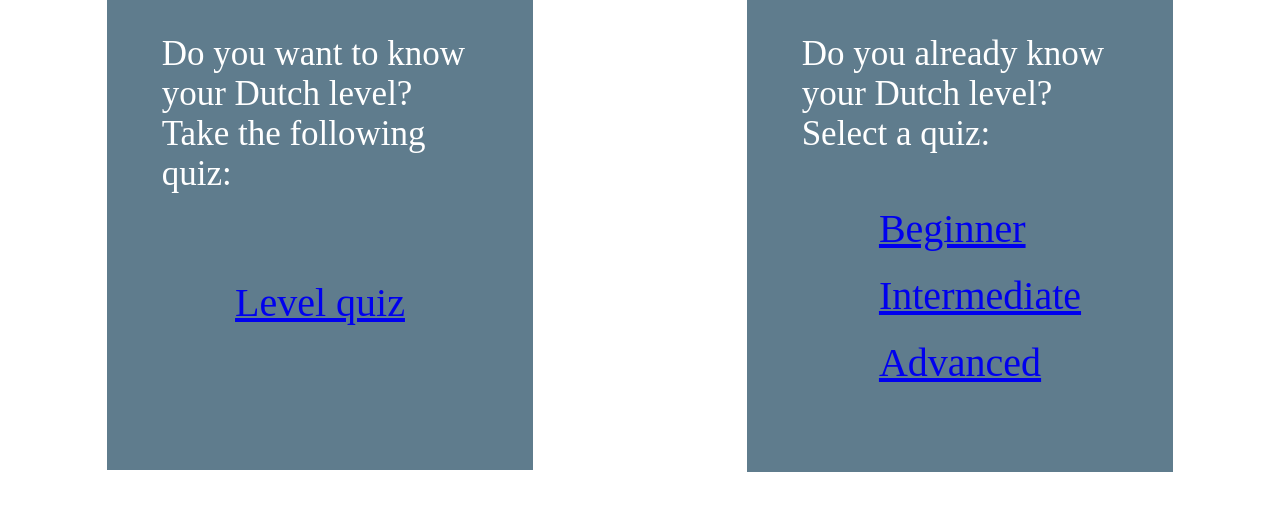
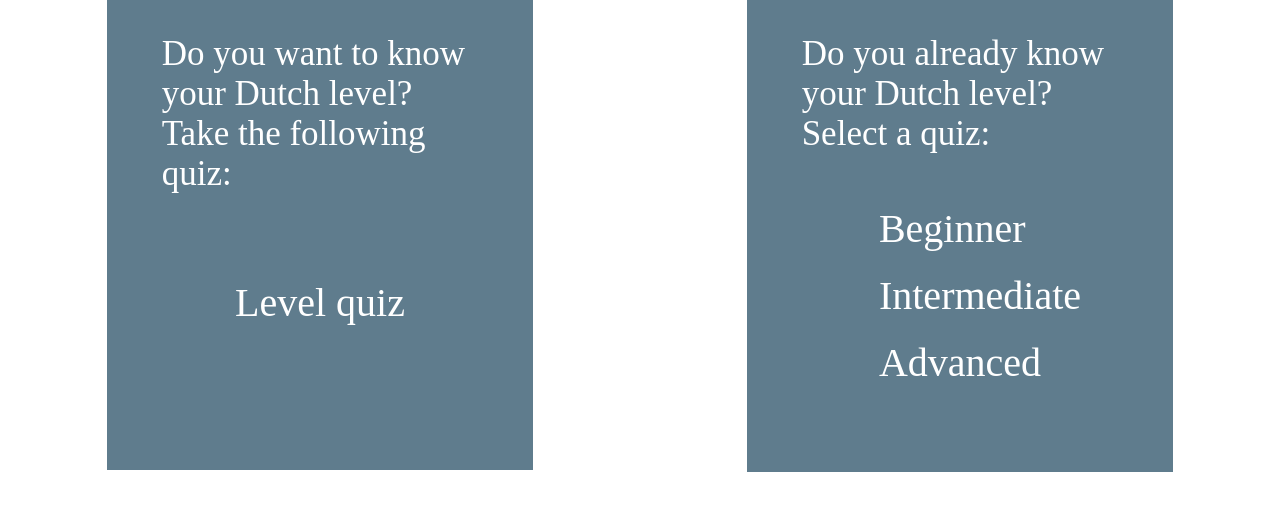
Before and after one commit to beyzaolmez/pimWebsite, a PHP site: page /conversation/selectQuiz.php in a window 1280 px wide. Shown: the part 274-785 px from the top of the page. Run offline with PHP 8.4, Linux system fonts and the light colour scheme.

Commit message:
fixed links

```diff
--- a/css/selectQuiz.css
+++ b/css/selectQuiz.css
@@ -12,6 +12,11 @@ p {
     font-family: 'Raleway';
     font-size: 15px;
     color: black;
+}
+
+a{
+    text-decoration: none;
+    color: white;
 }
 
 #intro {
```
